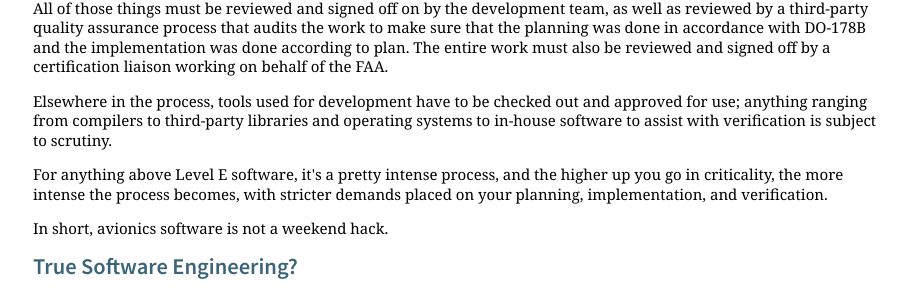
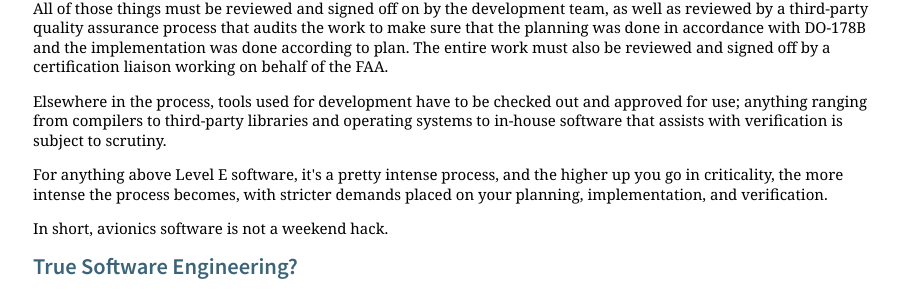
Before and after one commit to tjr/tjr.github.com, a Jekyll site: the page writing/is-software-engineering.html, which Jekyll copies as it is, in a window 1280 px wide. Shown: the part 1462-1759 px from the top of the page, without its empty margins (182-1094 px from the left). Built offline with Jekyll 4.4.1, drawn with Linux system fonts in a browser that asks for light colours.

Commit message:
Update writing/is-software-engineering.html

```diff
--- a/writing/is-software-engineering.html
+++ b/writing/is-software-engineering.html
@@ -138,7 +138,7 @@ behalf of the FAA.
 <p>
 Elsewhere in the process, tools used for development have to be checked out
 and approved for use; anything ranging from compilers to third-party libraries
-and operating systems to in-house software to assist with verification is
+and operating systems to in-house software that assists with verification is
 subject to scrutiny.
 
 <p>
```
